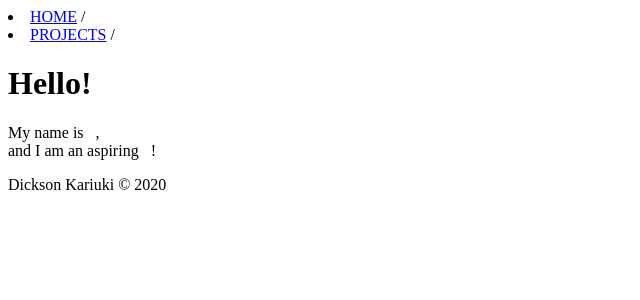
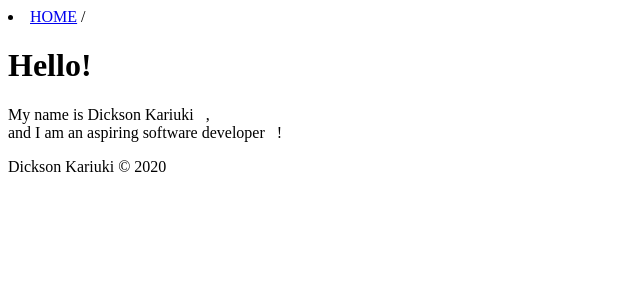
Before and after one commit to dicksonkariuki/Portfolio, a Django app: template personalsite/templates/index.html in a window 1280 px wide. Shown: the top 300 px of the page, without its empty margins (0-640 px from the left). Run offline with Django 3.2, Linux system fonts and the light colour scheme; the template is opened without the code that fills it, so the values that code supplies are empty; some web fonts are replaced.

Commit message:
Add homepage introductory paragraph

```diff
--- a/personalsite/templates/base.html
+++ b/personalsite/templates/base.html
@@ -1,4 +1,4 @@
-{% load static%}
+{% load static %}
 <!DOCTYPE>
 <html>
 	<head>
@@ -20,8 +20,7 @@
 		<nav>
 		<!--nav-current main-nav-->
 			<li id="home-nav" class="{% if classhome %}{{classhome}}{% else %}main-nav{% endif %}"><a href="{% url 'index' %}">HOME</a> /</li>
-			<li class="{% if classprojects %}{{classprojects}}{% else %}main-nav{% endif %}" id="projects-nav"><a href="{% url 'projects' %}">PROJECTS</a> /</li>
-			{# <li class="{% if classcontact %}{{classcontact}}{% else %}main-nav{% endif %}" id="contact-nav"><a href="{% url 'contact' %}">CONTACT</a></li> #}
+
 		</nav>
 
 		{% block content %}
--- a/personalsite/templates/index.html
+++ b/personalsite/templates/index.html
@@ -1,4 +1,4 @@
-{% extends 'templates/base.html'%}
+{% extends 'base.html'%}
 {% block name %}Home{% endblock %}
 
 {% block content %}
@@ -6,8 +6,8 @@
 		<div id="index-wrapper">
 			<div id="index-message">
 				<h1 id="index-header">Hello!</h1>
-				<p>My name is &nbsp;<span class="index-em" id="name"></span> ,
-				<br> and I am an aspiring &nbsp;<span class="index-em" id="job"></span> !</p>
+				<p>My name is Dickson Kariuki &nbsp;<span class="index-em" id="name"></span> ,
+				<br> and I am an aspiring software developer &nbsp;<span class="index-em" id="job"></span> !</p>
 			</div>
 		</div>
 
--- a/personalsite/views.py
+++ b/personalsite/views.py
@@ -7,7 +7,7 @@
 # Create your views here.
 def index(request):
     context={'classhome':"nav-current"}
-    return render(request,'templates/index.html',context)
+    return render(request,'index.html',context)
 
 def projects(request):
     context={'classprojects':"nav-current"}
```
